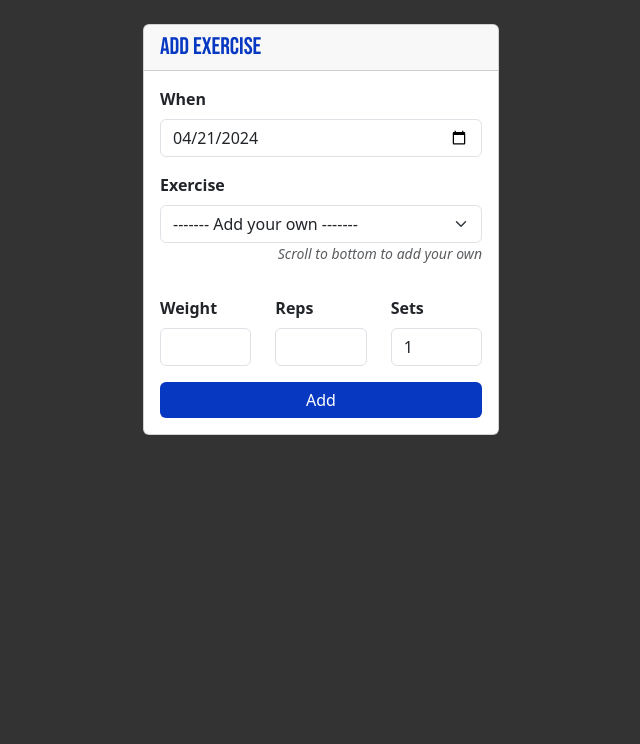
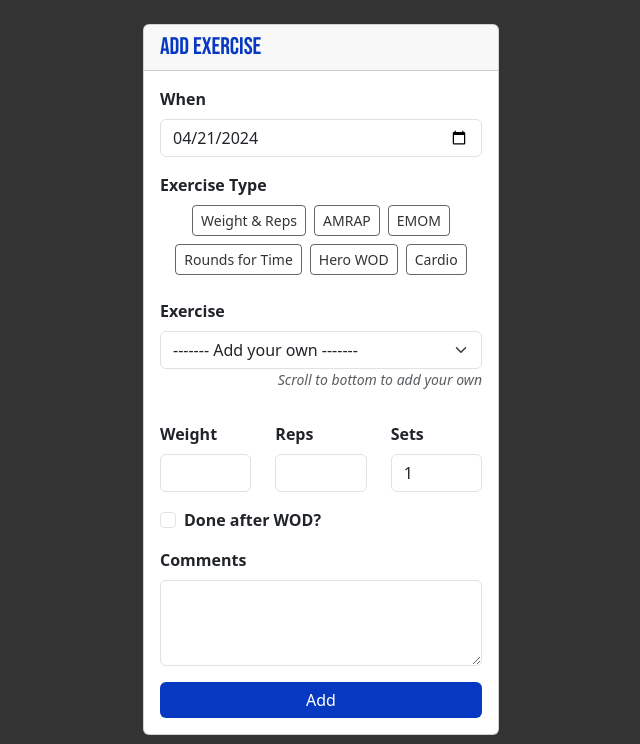
Before and after one commit to LorenzoPeve/fitness_tracker, a Django app: page /logexercise in a window 1280 px wide. Shown: the part 56-800 px from the top of the page, without its empty margins (319-959 px from the left). Run offline with Django 5.2, Linux system fonts and the light colour scheme; the visitor is signed in with stand-in values (Sample User, id 1); some libraries are stand-ins or nearby versions.

Commit message:
Update add_exercise.html

```diff
--- a/fitness_tracker/app/templates/app/add_exercise.html
+++ b/fitness_tracker/app/templates/app/add_exercise.html
@@ -1,5 +1,4 @@
 {% extends './base.html' %}
-
 {% block head %}
 <style>
     .card-header {
@@ -7,9 +6,13 @@
     font-family: 'Bebas Neue', sans-serif;
     }
 
+    .btn-outline-primary {
+        color: rgba(0, 0, 0, 0.8);
+        border-color: rgba(0, 0, 0, 0.6);
+    }
+
 </style>
 {% endblock %}
-
 {% block content %}
 <div class="container mt-4">
     <div class="row justify-content-center">
@@ -21,14 +24,44 @@
                 <div class="card-body">
                     <form action="{% url 'add_exercise' %}" method="post">
                         {% csrf_token %}
+
+						<!-- Date -->
                         <div class="mb-3">
                             <label for="date"><b>When</b></label>
                             <input type="date" class="form-control" id="date" name="date" required />
                         </div>
+
+						<!-- Exercise Type Radio Buttons Grid -->
+						<div class="mb-3">
+							<label for="exercise_type"><b>Exercise Type</b></label><br>
+							<div class="d-grid gap-2 d-md-flex justify-content-md-center">
+								<input type="radio" class="btn-check" name="exercise_type" value='weight_reps' id="weight_reps" autocomplete="off">
+								<label class="btn btn-outline-primary btn-sm" for="weight_reps">Weight & Reps</label>
+
+								<input type="radio" class="btn-check" name="exercise_type" value='amrap' id="amrap" autocomplete="off">
+								<label class="btn btn-outline-primary btn-sm" for="amrap">AMRAP</label>
+
+								<input type="radio" class="btn-check" name="exercise_type" value='emom' id="emom" autocomplete="off">
+								<label class="btn btn-outline-primary btn-sm" for="emom">EMOM</label>
+							</div>
+							<div class="d-grid gap-2 d-md-flex justify-content-md-center">
+
+								<input type="radio" class="btn-check" name="exercise_type" value='rft' id="rft" autocomplete="off">
+								<label class="btn btn-outline-primary btn-sm" for="rft">Rounds for Time</label>
+
+								<input type="radio" class="btn-check" name="exercise_type" value='hero' id="hero" autocomplete="off">
+								<label class="btn btn-outline-primary btn-sm" for="hero">Hero WOD</label>
+
+								<input type="radio" class="btn-check" name="exercise_type" value='cardio' id="cardio" autocomplete="off">
+								<label class="btn btn-outline-primary btn-sm" for="cardio">Cardio</label>
+							</div>
+						</div>
+
+                        <!-- Input for WEIGHTLIFTING exercise Type Radio Buttons Grid -->
+                        <div id='weightlifting_input'>
                             <div class="mb-3">
                                 <label for="exercise"><b>Exercise</b></label>
-                        <select class="form-select" name="exercise" aria-label="Default select example">
-
+                                <select class="form-select" id='exercise_select' name="exercise">
                                     {% for exercise in exercises %}
                                     <option value="{{ exercise }}">{{exercise |title }}</option>
                                     {% endfor %}
@@ -36,6 +69,20 @@
                                 </select>
                                 <div class="d-flex justify-content-end">
                                     <p class="small text-muted"><em>Scroll to bottom to add your own</em></p>
+                                </div>
+                                <!-- Add your Own -->
+                                <div id="add_your_own" style="display: none;">
+                                    <div class="mb-3">
+                                        <label for="new_exercise"><b>New Exercise</b></label>
+                                        <input type="text" class="form-control" id="new_exercise" name="new_exercise">
+                                    </div>
+                                    <div class="mb-3">
+                                        <label for="category"><b>Category</b></label>
+                                        <select class="form-select" id="category" name="category">
+                                            <option value="category1">Category 1</option>
+                                            <option value="category2">Category 2</option>
+                                        </select>
+                                    </div>
                                 </div>
                             </div>
                             <div class="row mb-3">
@@ -51,6 +98,15 @@
                                     <label for="n_sets"><b>Sets</b></label>
                                     <input type="number" class="form-control" id="n_sets" name="n_sets" step="1" value="1" required />
                                 </div>
+                            </div>
+                            <div class="mb-3 form-check">
+                                <input type="checkbox" class="form-check-input" id="exampleCheck1">
+                                <label class="form-check-label" for="exampleCheck1"><b>Done after WOD?</b></label>
+                            </div>
+                        </div>
+                        <div class="mb-3">
+                            <label for="wod_comments"><b>Comments</b></label>
+                            <textarea class="form-control" id="wod_comments" rows="3"></textarea>
                         </div>
                         <div id="validator" class="form-text mb-2" style="color: red;"></div>
                         <button type="submit" class="btn btn-primary btn-block" style="background-color: #0738C1; border: none;">Add</button>
@@ -115,6 +171,26 @@ document.addEventListener("DOMContentLoaded", function () {
   sets.addEventListener("keyup", validate_weight);
 });
 
+document.addEventListener("DOMContentLoaded", function () {
+
+	var b1 = document.getElementsByName("exercise_type");
+    for (var i = 0; i < b1.length; i++) {
+        b1[i].addEventListener('change', function() {
+            // Reset color for all buttons
+            for (var j = 0; j < b1.length; j++) {
+                b1[j].nextElementSibling.style.backgroundColor = "";
+                b1[j].nextElementSibling.style.borderColor = "";
+            }
+
+            // Change color for the clicked button
+            if (this.checked) {
+                this.nextElementSibling.style.backgroundColor = "#0738C1";
+                this.nextElementSibling.style.borderColor = "#0738C1";
+            }
+        });
+    }
+});
+
 
 </script>
 {% endblock %}
```
Lines whose indentation alone changed are shown as unchanged.
